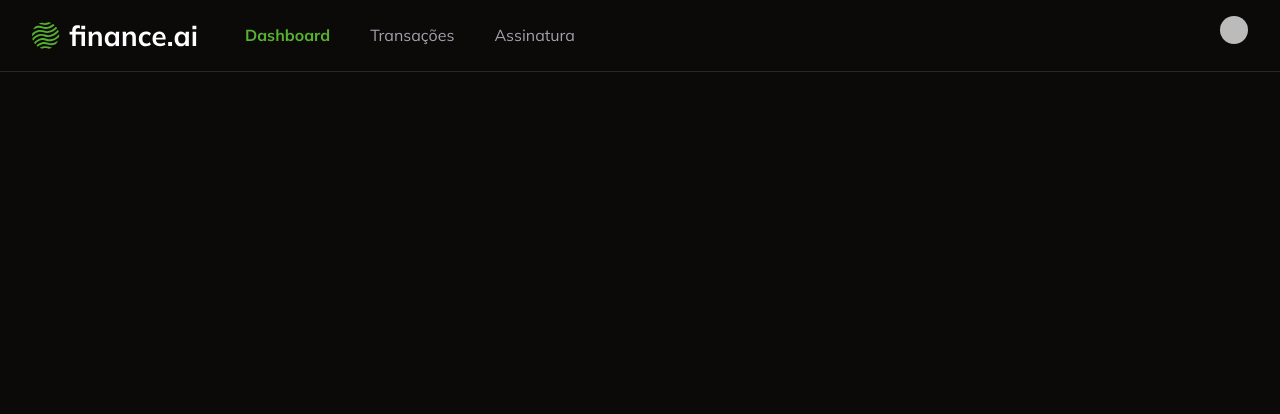
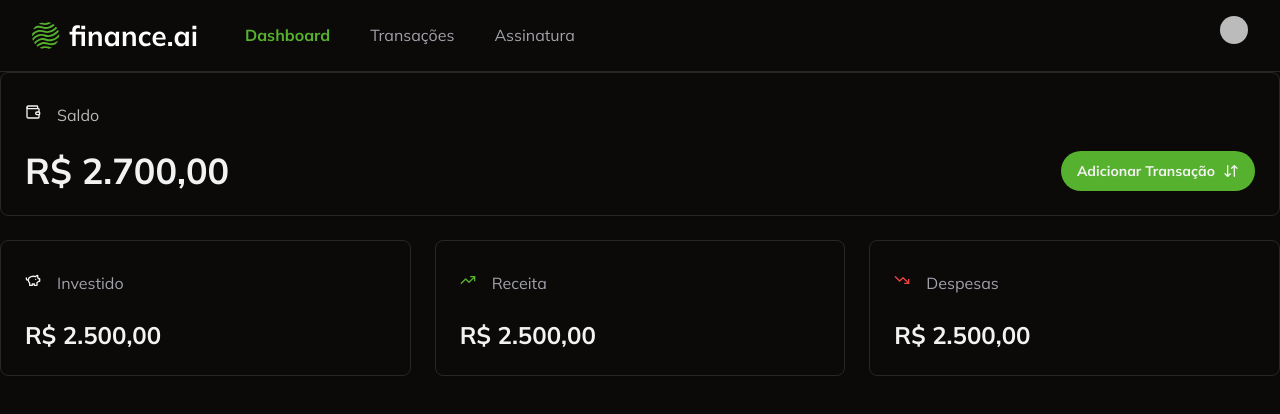
Before and after one commit to Gustavo64522/finance-ai, a Next.js app: page / in a window 1280 px wide. Shown: the top 414 px of the page. Built offline with nearby package versions, Linux system fonts and the light colour scheme; no server answers; sample sign-in values are in the browser's storage; some icons are missing.

Commit message:
feat: create Summary Cards components

```diff
--- /dev/null
+++ b/app/(home)/_components/summary-card.tsx
@@ -0,0 +1,44 @@
+import AddTransactionButton from "@/app/_components/add-transactions-button";
+import { Card, CardContent, CardHeader } from "@/app/_components/ui/card";
+import { ReactNode } from "react";
+
+interface SummaryCardProps {
+  icon: ReactNode;
+  title: string;
+  amount: number;
+  size?: "small" | "large";
+}
+
+const SummaryCard = ({
+  icon,
+  title,
+  amount,
+  size = "small",
+}: SummaryCardProps) => {
+  return (
+    <Card>
+      <CardHeader className="flex-row items-center gap-4">
+        {icon}
+        <p
+          className={`${size === "small" ? "text-muted-foreground" : "text-white opacity-70"}`}
+        >
+          {title}
+        </p>
+      </CardHeader>
+      <CardContent className="flex justify-between">
+        <p
+          className={`font-bold ${size === "small" ? "text-2xl" : "text-4xl"}`}
+        >
+          {Intl.NumberFormat("pt-BR", {
+            style: "currency",
+            currency: "BRL",
+          }).format(amount)}
+        </p>
+
+        {size === "large" && <AddTransactionButton />}
+      </CardContent>
+    </Card>
+  );
+};
+
+export default SummaryCard;
--- /dev/null
+++ b/app/(home)/_components/summary-cards.tsx
@@ -0,0 +1,42 @@
+import {
+  PiggyBankIcon,
+  TrendingDownIcon,
+  TrendingUpIcon,
+  WalletIcon,
+} from "lucide-react";
+import SummaryCard from "./summary-card";
+
+const SummaryCards = () => {
+  return (
+    <div className="space-y-6">
+      <SummaryCard
+        icon={<WalletIcon size={16} />}
+        title="Saldo"
+        amount={2700}
+        size="large"
+      />
+
+      <div className="grid grid-cols-3 gap-6">
+        <SummaryCard
+          icon={<PiggyBankIcon size={16} />}
+          title="Investido"
+          amount={2500}
+        />
+
+        <SummaryCard
+          icon={<TrendingUpIcon size={16} className="text-primary" />}
+          title="Receita"
+          amount={2500}
+        />
+
+        <SummaryCard
+          icon={<TrendingDownIcon size={16} className="text-red-500" />}
+          title="Despesas"
+          amount={2500}
+        />
+      </div>
+    </div>
+  );
+};
+
+export default SummaryCards;
--- a/app/page.tsx
+++ b/app/(home)/page.tsx
@@ -1,13 +1,19 @@
 import { auth } from "@clerk/nextjs/server";
 import { redirect } from "next/navigation";
-import Navbar from "./_components/navbar";
+import Navbar from "../_components/navbar";
+import SummaryCards from "./_components/summary-cards";
 
 const Home = async () => {
   const { userId } = await auth();
   if (!userId) {
     redirect("/login");
   }
-  return <Navbar />;
+  return (
+    <>
+      <Navbar />
+      <SummaryCards />
+    </>
+  );
 };
 
 export default Home;
--- /dev/null
+++ b/app/_components/ui/card.tsx
@@ -0,0 +1,86 @@
+import * as React from "react";
+
+import { cn } from "@/app/_lib/utils";
+
+const Card = React.forwardRef<
+  HTMLDivElement,
+  React.HTMLAttributes<HTMLDivElement>
+>(({ className, ...props }, ref) => (
+  <div
+    ref={ref}
+    className={cn(
+      "rounded-lg border bg-card text-card-foreground shadow-sm",
+      className,
+    )}
+    {...props}
+  />
+));
+Card.displayName = "Card";
+
+const CardHeader = React.forwardRef<
+  HTMLDivElement,
+  React.HTMLAttributes<HTMLDivElement>
+>(({ className, ...props }, ref) => (
+  <div
+    ref={ref}
+    className={cn("flex flex-col space-y-1.5 p-6", className)}
+    {...props}
+  />
+));
+CardHeader.displayName = "CardHeader";
+
+const CardTitle = React.forwardRef<
+  HTMLDivElement,
+  React.HTMLAttributes<HTMLDivElement>
+>(({ className, ...props }, ref) => (
+  <div
+    ref={ref}
+    className={cn(
+      "text-2xl font-semibold leading-none tracking-tight",
+      className,
+    )}
+    {...props}
+  />
+));
+CardTitle.displayName = "CardTitle";
+
+const CardDescription = React.forwardRef<
+  HTMLDivElement,
+  React.HTMLAttributes<HTMLDivElement>
+>(({ className, ...props }, ref) => (
+  <div
+    ref={ref}
+    className={cn("text-sm text-muted-foreground", className)}
+    {...props}
+  />
+));
+CardDescription.displayName = "CardDescription";
+
+const CardContent = React.forwardRef<
+  HTMLDivElement,
+  React.HTMLAttributes<HTMLDivElement>
+>(({ className, ...props }, ref) => (
+  <div ref={ref} className={cn("p-6 pt-0", className)} {...props} />
+));
+CardContent.displayName = "CardContent";
+
+const CardFooter = React.forwardRef<
+  HTMLDivElement,
+  React.HTMLAttributes<HTMLDivElement>
+>(({ className, ...props }, ref) => (
+  <div
+    ref={ref}
+    className={cn("flex items-center p-6 pt-0", className)}
+    {...props}
+  />
+));
+CardFooter.displayName = "CardFooter";
+
+export {
+  Card,
+  CardHeader,
+  CardFooter,
+  CardTitle,
+  CardDescription,
+  CardContent,
+};
```
